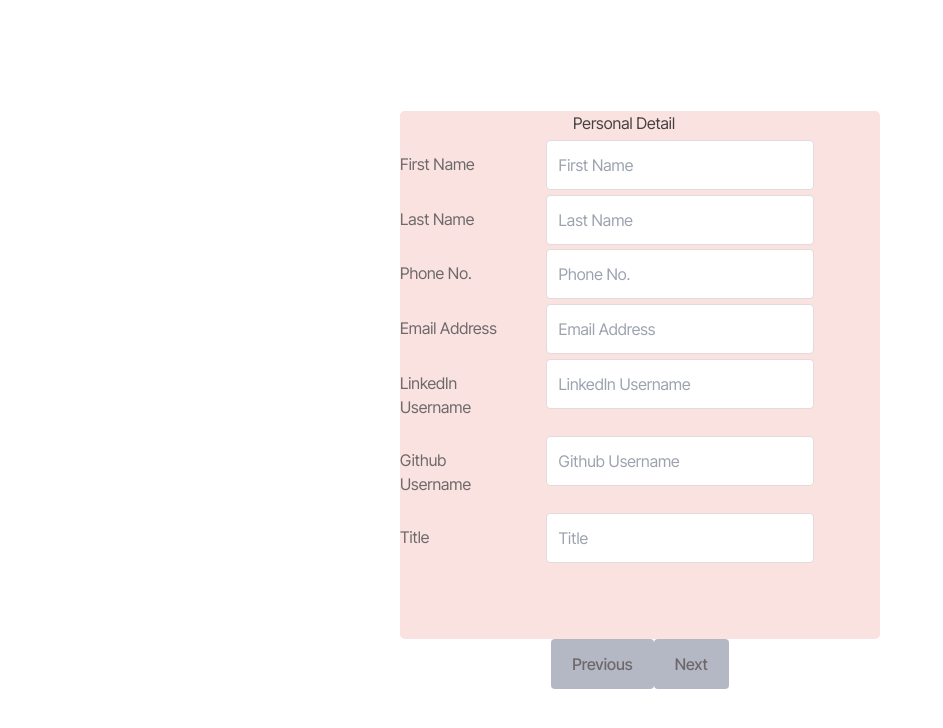
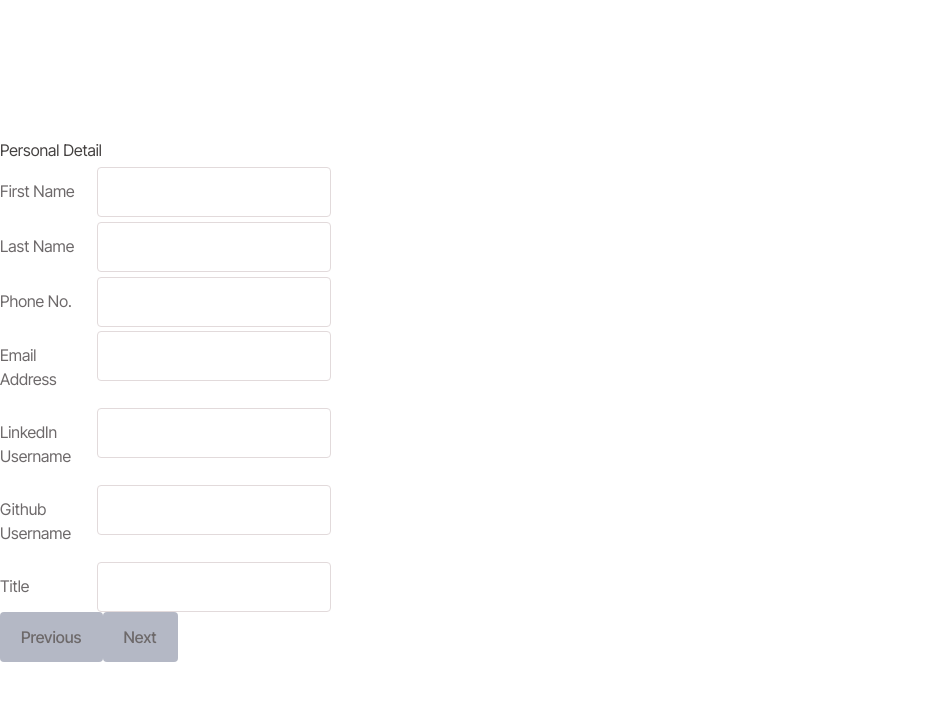
Before and after one commit to GeorgeCloud/Resumate, a React (Vite) app in the folder client/: page /form/personal in a window 1280 px wide. Shown: the top 728 px of the page, without its empty margins (0-943 px from the left). Built offline with nearby package versions, Linux system fonts and the light colour scheme.

Commit message:
remove example and get the personal page functioning and storing information

```diff
--- a/client/src/components/Form.tsx
+++ b/client/src/components/Form.tsx
@@ -16,12 +16,12 @@ const pages: PageType[] = [
   },
   {
     id: 2,
-    name: 'contact',
+    name: 'education',
     component: <Education />
   },
   {
     id: 3,
-    name: 'address',
+    name: 'professional',
     component: <Professional />
   },
   {
@@ -44,6 +44,7 @@ export default function Form() {
   const currentPageObj = pages.find((p) => p.name === page);
 
   function handleNext() {
+    console.log('form data', formData);
     if (currentPageObj) {
       const nextPageObj = pages.find((p) => p.id === currentPageObj?.id + 1);
       if (nextPageObj) {
@@ -64,15 +65,15 @@ export default function Form() {
   }
 
   return (
-    <div>
-      <div className="container">
+    <div className="w-screen max-h-screen">
+      <div className="max-w-lg mx-auto flex justify-center">
         <form action="#">
           {currentPageObj?.component}
         </form>
       </div>
-      <div>
-        <button className="m-2" onClick={handlePrev}>Previous</button>
-        <button className="m-2" onClick={handleNext}>Next</button>
+      <div className="max-w-lg mx-auto flex justify-center">
+        <button className="mx-2 mb-4" onClick={handlePrev}>Previous</button>
+        <button className="mx-2 mb-4" onClick={handleNext}>Next</button>
       </div>
     </div>
   );
--- a/client/src/contexts/FormContext.tsx
+++ b/client/src/contexts/FormContext.tsx
@@ -1,6 +1,6 @@
 import { createContext, useContext, useState } from 'react';
 import type {
-  FormDataTypes,
+  FormDataType,
   FormContextPropsTypes,
   ContextPropsType
 } from '../lib/types';
@@ -8,7 +8,7 @@ import type {
 const FormContext = createContext<FormContextPropsTypes | undefined>(undefined);
 
 export function FormProvider({ children }: ContextPropsType) {
-  const [formData, setFormData] = useState<FormDataTypes>({
+  const [formData, setFormData] = useState<FormDataType>({
     personalData: {
       firstName: '',
       lastName: '',
@@ -44,7 +44,7 @@ export function FormProvider({ children }: ContextPropsType) {
   const [currentPage, setCurrentPage] = useState<number>(1);
 
 
-  const nextPage = (data: Partial<FormDataTypes>) => {
+  const nextPage = (data: Partial<FormDataType>) => {
     setFormData((prevData) => ({ ...prevData, ...data }));
     setCurrentPage((prevPage) => Math.min(prevPage + 1, 5));
   };
--- a/client/src/index.css
+++ b/client/src/index.css
@@ -7,7 +7,6 @@
 }
 
 :root {
-
   --white: #ffffff;
   --lavender-web: #e8eaf8;
   --misty-rose: #fae2e0;
@@ -64,13 +63,6 @@ body {
   min-height: 100vh;
 }
 
-#root {
-  max-width: 1280px;
-  margin: 0 auto;
-  padding: 2rem;
-  text-align: center;
-}
-
 h1 {
   font-size: 3.2em;
   line-height: 1.1;
@@ -117,21 +109,6 @@ label {
   color: var(--dim-gray);
 }
 
-.container {
-  width: 30rem;
-  height: 33rem;
-  border-radius: 0.3rem;
-  background-color: var(--misty-rose);
-}
-
-.page {
-  color: var(--jet);
-  width: 28rem;
-  height: 30rem;
-  border-radius: 0.3rem;
-  background-color: var(--misty-rose);
-}
-
 .col1 {
   text-align: left;
   float: left;
--- a/client/src/routes/multiPageForm/Personal.tsx
+++ b/client/src/routes/multiPageForm/Personal.tsx
@@ -17,136 +17,129 @@ export default function Personal() {
   }
 
   return (
-    <div className="page">
-      <h2 className="font-normal underline underline-offset-1 decoration-1 text-xl">Personal Detail</h2>
+    <div className="border-neutral-600 border-2 rounded-md shadow-md p-6 m-8">
+      <h2 className="text-center font-normal underline underline-offset-1 decoration-1 text-xl">Personal Detail</h2>
 
-      <div className="row">
-        <div className="col1">
-          <label htmlFor="firstName" className="flex justify-between text-sm/4 ml-2">
+      <div className="row mb-4">
+        <div className="col1 px-8">
+          <label htmlFor="firstName">
             First Name
           </label>
         </div>
-        <div className="col2">
+        <div className="col2 flex justify-center">
           <input
             type="text"
             className="rounded-md"
             id="firstName"
             name="firstName"
-            placeholder="First Name"
             value={formData.personalData.firstName}
             onChange={(e) => handleInputChange('firstName', e.target.value)}
           />
         </div>
       </div>
 
-      <div className="row">
-        <div className="col1">
-          <label htmlFor="lastName" className="flex justify-between text-sm/4 ml-2">
+      <div className="row mb-4">
+        <div className="col1 px-8">
+          <label htmlFor="lastName">
             Last Name
           </label>
         </div>
-        <div className="col2">
+        <div className="col2 flex justify-center">
           <input
             type="text"
             className="rounded-md"
             id="lastName"
             name="lastName"
-            placeholder="Last Name"
             value={formData.personalData.lastName}
             onChange={(e) => handleInputChange('lastName', e.target.value)}
           />
         </div>
       </div>
 
-      <div className="row">
-        <div className="col1">
-          <label htmlFor="phoneNumber" className="flex justify-between text-sm/4 ml-2">
+      <div className="row mb-4">
+        <div className="col1 px-8">
+          <label htmlFor="phoneNumber">
             Phone No.
           </label>
         </div>
-        <div className="col2">
+        <div className="col2 flex justify-center">
           <input
             type="tel"
             className="rounded-md"
             id="phoneNumber"
             name="phoneNumber"
-            placeholder="Phone No."
             value={formData.personalData.phoneNumber}
             onChange={(e) => handleInputChange('phoneNumber', e.target.value)}
           />
         </div>
       </div>
 
-      <div className="row">
-        <div className="col1">
-          <label htmlFor="email" className="flex justify-between text-sm/4 ml-2">
+      <div className="row mb-4">
+        <div className="col1 px-8">
+          <label htmlFor="email">
             Email Address
           </label>
         </div>
-        <div className="col2">
+        <div className="col2 flex justify-center">
           <input
             type="email"
             className="rounded-md"
             id="email"
             name="email"
-            placeholder="Email Address"
             value={formData.personalData.email}
             onChange={(e) => handleInputChange('email', e.target.value)}
           />
         </div>
       </div>
 
-      <div className="row">
-        <div className="col1">
-          <label htmlFor="linkedIn" className="flex justify-between text-sm/4 ml-2">
+      <div className="row mb-4">
+        <div className="col1 px-8">
+          <label htmlFor="linkedIn">
             LinkedIn Username
           </label>
         </div>
-        <div className="col2">
+        <div className="col2 flex justify-center">
           <input
             type="text"
             className="rounded-md"
             id="linkedIn"
             name="linkedIn"
-            placeholder="LinkedIn Username"
             value={formData.personalData.linkedIn}
             onChange={(e) => handleInputChange('linkedIn', e.target.value)}
           />
         </div>
       </div>
 
-      <div className="row">
-        <div className="col1">
-          <label htmlFor="github" className="flex justify-between text-sm/4 ml-2">
+      <div className="row mb-4">
+        <div className="col1 px-8">
+          <label htmlFor="github">
             Github Username
           </label>
         </div>
-        <div className="col2">
+        <div className="col2 flex justify-center">
           <input
             type="text"
             className="rounded-md"
             id="github"
             name="github"
-            placeholder="Github Username"
             value={formData.personalData.github}
             onChange={(e) => handleInputChange('github', e.target.value)}
           />
         </div>
       </div>
 
-      <div className="row">
-        <div className="col1">
-          <label htmlFor="title" className="flex justify-between text-sm/4 ml-2">
+      <div className="row mb-4">
+        <div className="col1 px-8">
+          <label htmlFor="title">
             Title
           </label>
         </div>
-        <div className="col2">
+        <div className="col2 flex justify-center">
           <input
             type="text"
             className="rounded-md"
             id="title"
             name="title"
-            placeholder="Title"
             value={formData.personalData.title}
             onChange={(e) => handleInputChange('title', e.target.value)}
           />
```
Also changed, not shown: client/src/components/Example.tsx (deleted, +0 -49 lines).
